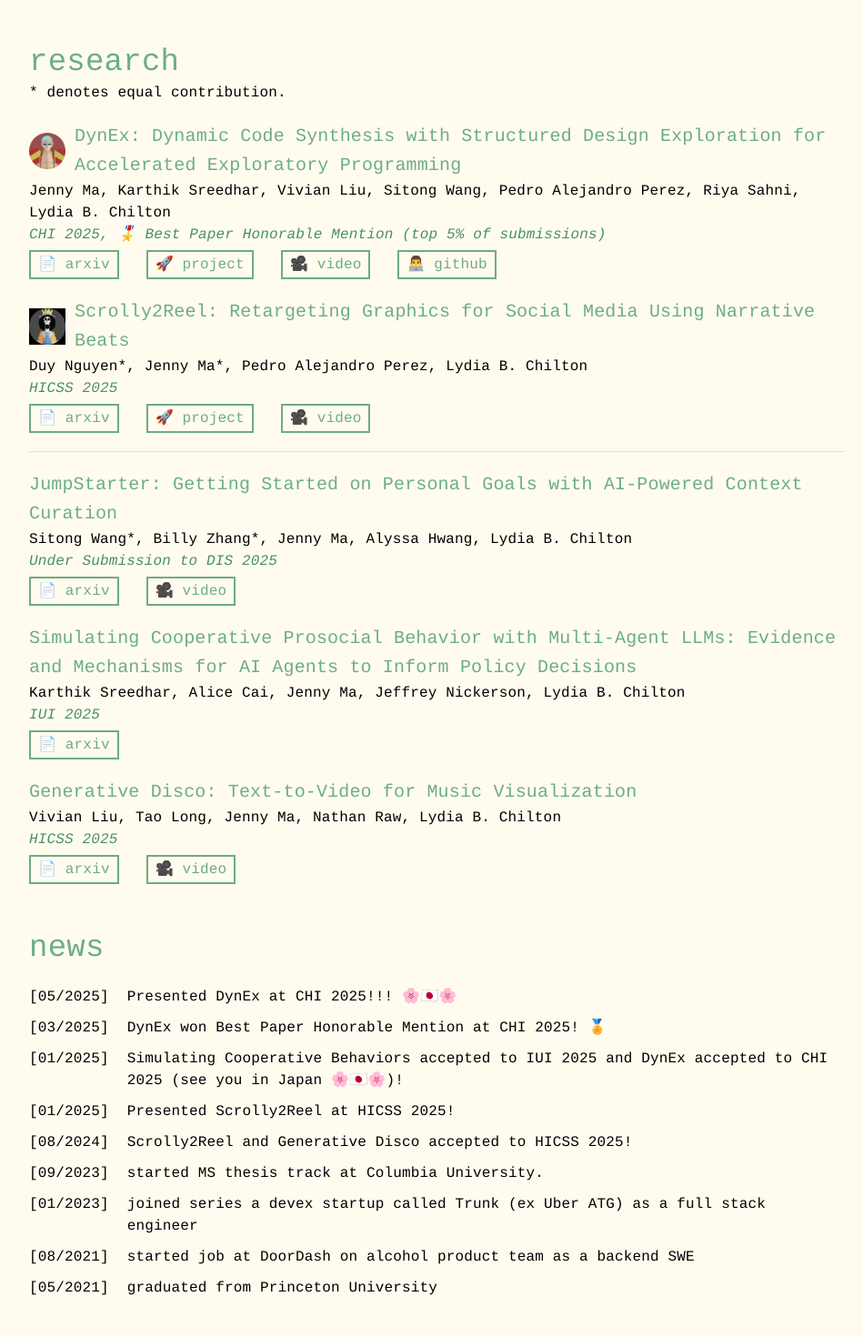
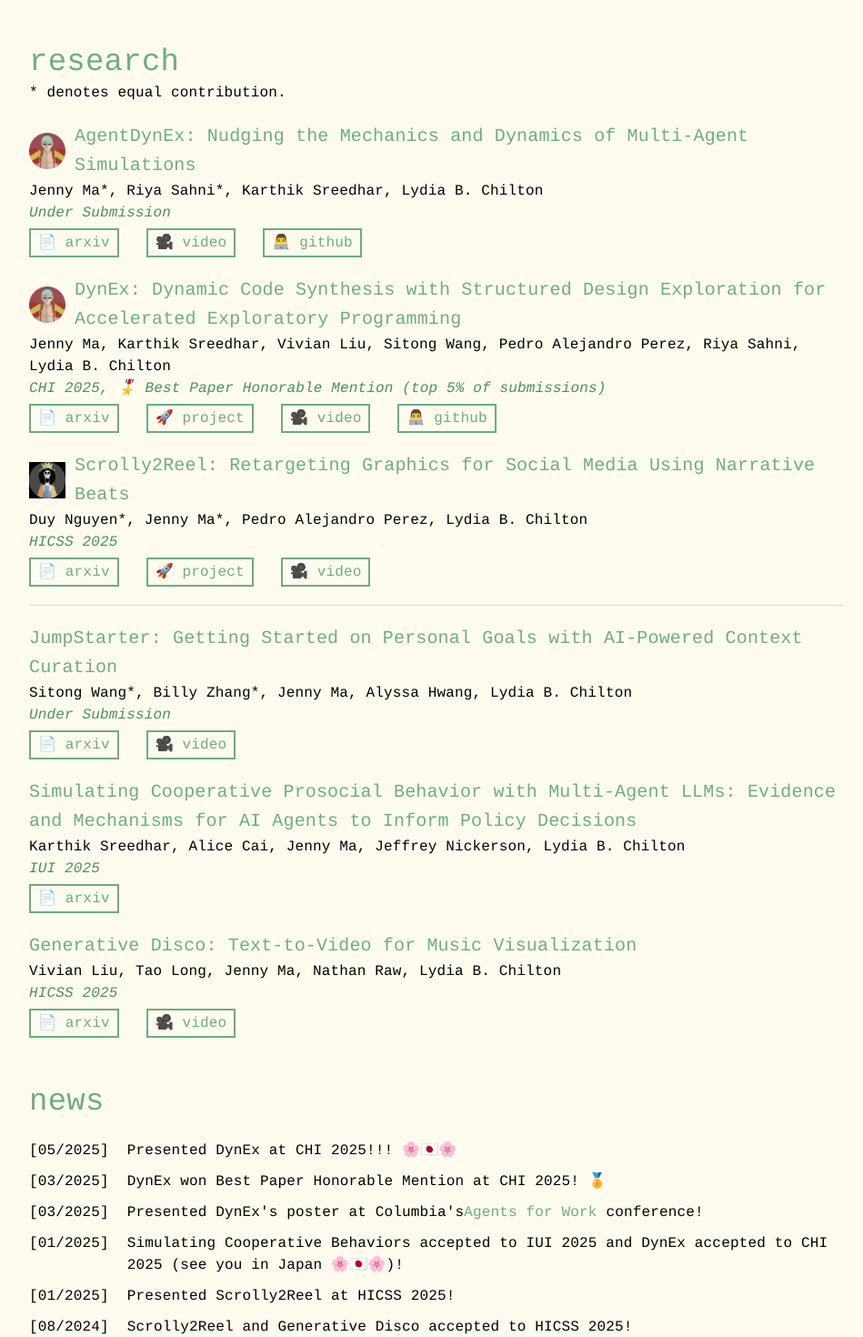
Before and after one commit to jennygzma/jennygzma.github.io, a React (Create React App) app: page /#/ in a window 1280 px wide. Shown: the part 740-2210 px from the top of the page at 91% size, without its empty margins (160-1109 px from the left). Built offline with nearby package versions, Linux system fonts and the light colour scheme.

Commit message:
update new paper

```diff
--- a/src/components/News.js
+++ b/src/components/News.js
@@ -15,6 +15,19 @@ export default function News() {
             <Typography className="important-text">[03/2025]</Typography>
             <Typography>
               DynEx won Best Paper Honorable Mention at CHI 2025! 🏅
+            </Typography>
+          </Stack>
+          <Stack direction="row" spacing="20px">
+            <Typography className="important-text">[03/2025]</Typography>
+            <Typography>
+              Presented DynEx's poster at Columbia's
+              <a
+                href="https://daplab.cs.columbia.edu/workshop/index.html"
+                className="link"
+              >
+                Agents for Work
+              </a>{" "}
+              conference!
             </Typography>
           </Stack>
           <Stack direction="row" spacing="20px">
--- a/src/components/Research.js
+++ b/src/components/Research.js
@@ -13,6 +13,52 @@ export default function Research() {
           </Typography>
         </Stack>
         <Stack spacing="20px">
+          <Box>
+            <Stack>
+              <Stack direction="row" alignItems="center" spacing="10px">
+                <img width="40px" height="40px" alt="franky" src={franky} />
+                <Typography
+                  variant="h6"
+                  sx={{ display: "flex", alignItems: "flex-end" }}
+                >
+                  AgentDynEx: Nudging the Mechanics and Dynamics of Multi-Agent
+                  Simulations
+                </Typography>
+              </Stack>
+              <Typography>
+                <span className="important-text">Jenny Ma*</span>, Riya Sahni*,
+                Karthik Sreedhar, Lydia B. Chilton
+              </Typography>
+              <Typography>
+                <span style={{ fontStyle: "italic", color: "#498f63" }}>
+                  Under Submission
+                </span>
+              </Typography>
+              <Stack direction="row" spacing={"30px"} pt="5px">
+                <Button disableRipple href="https://arxiv.org/abs/2504.09662">
+                  <Typography className="link"> 📄 arXiv</Typography>
+                </Button>
+                {/* <Button disableRipple href="#/dynex">
+                  <Typography className="link">🚀 project</Typography>
+                </Button> */}
+                {/* <Button disableRipple href="#/didup/poster">
+                  <Typography className="link">poster</Typography>
+                </Button> */}
+                <Button
+                  disableRipple
+                  href="https://www.youtube.com/watch?v=R-YPJFjrdxc"
+                >
+                  <Typography className="link">🎥 video</Typography>
+                </Button>
+                <Button
+                  disableRipple
+                  href="https://github.com/jennygzma/agentdynex"
+                >
+                  <Typography className="link">👨‍💻 github</Typography>
+                </Button>
+              </Stack>
+            </Stack>
+          </Box>
           <Box>
             <Stack>
               <Stack direction="row" alignItems="center" spacing="10px">
@@ -109,7 +155,7 @@ export default function Research() {
               </Typography>
               <Typography>
                 <span style={{ fontStyle: "italic", color: "#498f63" }}>
-                  Under Submission to DIS 2025
+                  Under Submission
                 </span>
               </Typography>
               <Stack direction="row" spacing={"30px"} pt="5px">
```
